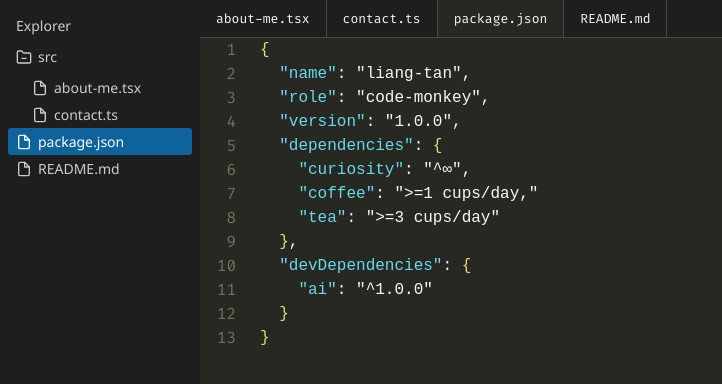
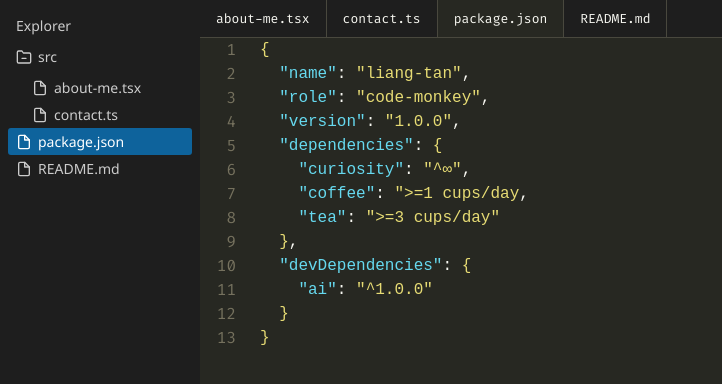
Before and after one commit to liangtan/liangtan.github.io, a React (Vite) app: page /package in a window 1280 px wide. Shown: the top 384 px of the page, without its empty margins (0-722 px from the left). Built offline with nearby package versions, Linux system fonts and the light colour scheme.

Commit message:
update text color

```diff
--- a/src/components/tabs/PackageJson.tsx
+++ b/src/components/tabs/PackageJson.tsx
@@ -1,19 +1,19 @@
 import { type FC } from "react";
 import EditorWithLineNumber from "../EditorWithLineNumber";
-import { ClosingCurlyBrace, JsonKey, OpeningCurlyBrace } from "../Shared";
+import { ClosingCurlyBrace, JsonKey, OpeningCurlyBrace, StringLiteral } from "../Shared";
 
 const lines = [
 	<><OpeningCurlyBrace/></>,
-	<>{"  "}<JsonKey>name</JsonKey>: "liang-tan",</>,
-	<>{"  "}<JsonKey>role</JsonKey>: "code-monkey",</>,
-	<>{"  "}<JsonKey>version</JsonKey>: "1.0.0",</>,
+	<>{"  "}<JsonKey>name</JsonKey>: <StringLiteral>"liang-tan"</StringLiteral>,</>,
+	<>{"  "}<JsonKey>role</JsonKey>: <StringLiteral>"code-monkey"</StringLiteral>,</>,
+	<>{"  "}<JsonKey>version</JsonKey>: <StringLiteral>"1.0.0"</StringLiteral>,</>,
 	<>{"  "}<JsonKey>dependencies</JsonKey>: <OpeningCurlyBrace/></>,
-	<>{"    "}<JsonKey>curiosity</JsonKey>: "^∞",</>,
-    <>{"    "}<JsonKey>coffee</JsonKey>: "&gt;=1 cups/day,"</>,
-	<>{"    "}<JsonKey>tea</JsonKey>: "&gt;=3 cups/day"</>,
+	<>{"    "}<JsonKey>curiosity</JsonKey>: <StringLiteral>"^∞"</StringLiteral>,</>,
+    <>{"    "}<JsonKey>coffee</JsonKey>: <StringLiteral>"&gt;=1 cups/day</StringLiteral>,</>,
+	<>{"    "}<JsonKey>tea</JsonKey>: <StringLiteral>"&gt;=3 cups/day"</StringLiteral></>,
 	<>{"  "}<ClosingCurlyBrace/>{","}</>,
 	<>{"  "}<JsonKey>devDependencies</JsonKey>: <OpeningCurlyBrace/></>,
-	<>{"    "}<JsonKey>ai</JsonKey>: "^1.0.0"</>,
+	<>{"    "}<JsonKey>ai</JsonKey>: <StringLiteral>"^1.0.0"</StringLiteral></>,
 	<>{"  "}<ClosingCurlyBrace/></>,
 	<><ClosingCurlyBrace/></>
 ];
```
